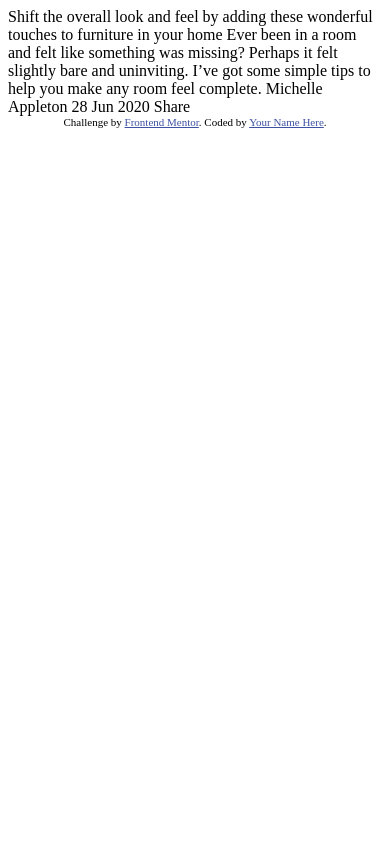
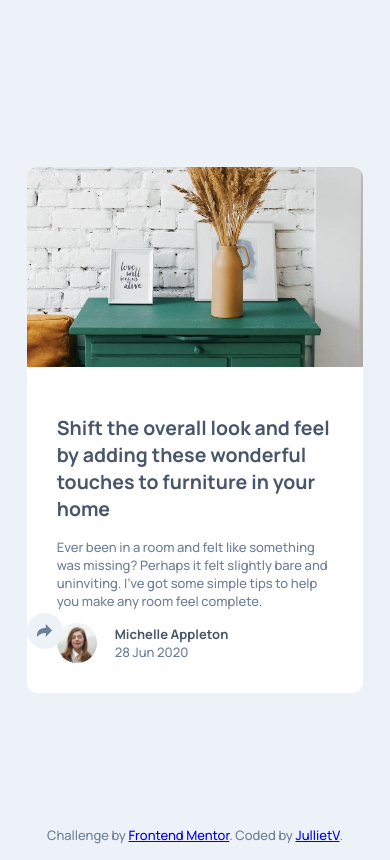
Before and after one commit to JullietV/article-preview-component, a plain HTML site: page index.html in a window 390 px wide. Drawn offline with Linux system fonts and the light colour scheme.

Commit message:
updating

```diff
--- a/index.html
+++ b/index.html
@@ -1,36 +1,72 @@
 <!DOCTYPE html>
 <html lang="en">
+
 <head>
   <meta charset="UTF-8">
-  <meta name="viewport" content="width=device-width, initial-scale=1.0"> <!-- displays site properly based on user's device -->
+  <meta name="viewport" content="width=device-width, initial-scale=1.0">
+  <!-- displays site properly based on user's device -->
 
   <link rel="icon" type="image/png" sizes="32x32" href="./images/favicon-32x32.png">
 
   <title>Frontend Mentor | Article preview component</title>
+  <link href="https://fonts.googleapis.com/css2?family=Manrope:wght@400;500;700&display=swap" rel="stylesheet" />
+  <link rel="stylesheet" href="./styles/dist/style.min.css" />
+</head>
 
-  <!-- Feel free to remove these styles or customise in your own stylesheet 👍 -->
-  <style>
-    .attribution { font-size: 11px; text-align: center; }
-    .attribution a { color: hsl(228, 45%, 44%); }
-  </style>
-</head>
 <body>
 
-  Shift the overall look and feel by adding these wonderful
-  touches to furniture in your home
+  <section class="wrapper">
+    <article class="article">
+      <div class="article-thumb" style="background-image: url(./images/drawers.jpg)">
+      </div>
+      <div class="article-body">
+        <div class="article-body-content">
+          <h2>Shift the overall look and feel by adding these wonderful
+            touches to furniture in your home</h2>
 
-  Ever been in a room and felt like something was missing? Perhaps
-  it felt slightly bare and uninviting. I’ve got some simple tips
-  to help you make any room feel complete.
+          <p>Ever been in a room and felt like something was missing? Perhaps
+            it felt slightly bare and uninviting. I’ve got some simple tips
+            to help you make any room feel complete.</p>
+        </div>
+        <div class="article-body-extra">
+          <div class="article-body-extra-author">
+            <div class="article-body-extra-author--avatar" style="background-image: url(./images/avatar-michelle.jpg);">
+            </div>
+            <div>
+              <strong>Michelle Appleton</strong>
+              <span>28 Jun 2020</span>
+            </div>
+          </div>
 
-  Michelle Appleton
-  28 Jun 2020
-
-  Share
+          <div class="article-body-extra-actions">
+            <div class="article-share-wrapper">
+              <a onclick="handleShareOptions()" class="article-share-btn">
+                <img src="./images/icon-share.svg" alt="Share">
+              </a>
+              <ul id="articleShareOptions" class="article-share-options">
+                <li class="title">Share</li>
+                <li><a href="#"><img src="./images/icon-facebook.svg" alt="Facebook"></a></li>
+                <li><a href="#"><img src="./images/icon-twitter.svg" alt="Twitter"></a></li>
+                <li><a href="#"><img src="./images/icon-pinterest.svg" alt="Pinterest"></a></li>
+              </ul>
+            </div>
+          </div>
+        </div>
+      </div>
+    </article>
+  </section>
 
   <div class="attribution">
     Challenge by <a href="https://www.frontendmentor.io?ref=challenge" target="_blank">Frontend Mentor</a>.
-    Coded by <a href="#">Your Name Here</a>.
+    Coded by <a href="https://instagram.com/jullietv">JullietV</a>.
   </div>
+
+  <script>
+    function handleShareOptions () {
+      const options = document.getElementById('articleShareOptions')
+      options.classList.toggle('is-active')
+    }
+  </script>
 </body>
+
 </html>
--- /dev/null
+++ b/styles/style.scss
@@ -0,0 +1,208 @@
+// Vars
+
+// Colors
+$very-dark-grayish-blue: hsl(217, 19%, 35%);
+$desaturated-dark-blue: hsl(214, 17%, 51%);
+$grayish-blue: hsl(212, 23%, 69%);
+$light-grayish-blue: hsl(210, 46%, 95%);
+
+// Typograph
+$font-size: 13px;
+$font-family: "Manrope", sans-serif;
+
+// Others
+$border-radius: 10px;
+
+body {
+    background-color: $light-grayish-blue;
+    font-family: $font-family;
+    font-size: $font-size;
+    color: $desaturated-dark-blue;
+    font-weight: 500;
+}
+
+.wrapper {
+    min-height: 100vh;
+    display: flex;
+    align-items: center;
+    justify-content: center;
+}
+
+.article {
+    width: 730px;
+    min-height: 280px;
+    background-color: #fff;
+    border-radius: $border-radius;
+    box-shadow: 6px 16px 70px $grayish-blue;
+    display: flex;
+    justify-content: space-between;
+
+    h2 {
+        color: $very-dark-grayish-blue;
+        font-weight: 700;
+    }
+
+    &-thumb {
+        width: 280px;
+        height: 280px;
+        background-size: cover;
+        border-radius: $border-radius 0 0 $border-radius;
+    }
+
+    &-body {
+        width: calc(100% - 280px);
+        padding: 30px;
+        box-sizing: content-box;
+
+        &-extra {
+            display: flex;
+            align-items: center;
+            justify-content: space-between;
+
+            &-author {
+                display: flex;
+                align-items: center;
+                &--avatar {
+                    width: 40px;
+                    height: 40px;
+                    border-radius: 50%;
+                    background-size: cover;
+                    display: inline-block;
+                    margin-right: 18px;
+                }
+
+                strong {
+                    display: block;
+                    color: $very-dark-grayish-blue;
+                }
+            }
+
+            &-actions {
+                a {
+                    width: 36px;
+                    height: 36px;
+                    display: flex;
+                    align-items: center;
+                    justify-content: center;
+                    background-color: $light-grayish-blue;
+                    border-radius: 50%;
+                    transition: 0.25s all ease;
+
+                    &:hover {
+                        background-color: $grayish-blue;
+                    }
+                }
+            }
+        }
+    }
+
+    &-share {
+        &-wrapper {
+            position: relative;
+        }
+
+        &-btn {
+        }
+
+        &-options {
+            position: absolute;
+            bottom: calc(100% + 10px);
+            left: calc(50% - 152px);
+            list-style: none;
+            display: none;
+            align-items: center;
+            padding: 20px 35px;
+            background-color: $very-dark-grayish-blue;
+            color: $light-grayish-blue;
+            border-radius: $border-radius;
+
+            &.is-active {
+                display: flex;
+            }
+
+            &:after {
+                content: "";
+                width: 20px;
+                height: 20px;
+                background-color: $very-dark-grayish-blue;
+                position: absolute;
+                bottom: -10px;
+                left: calc(50% - 10px);
+                transform: rotate(45deg);
+            }
+
+            li {
+                margin-right: 20px;
+                vertical-align: middle;
+
+                a {
+                    background-color: transparent;
+                }
+
+                &:last-child {
+                    margin-right: 0;
+                }
+
+                &.title {
+                    text-transform: uppercase;
+                    letter-spacing: 5px;
+                }
+            }
+        }
+    }
+}
+
+.attribution {
+    position: absolute;
+    bottom: 0;
+    left: 0;
+    right: 0;
+    text-align: center;
+}
+
+@media screen and (max-width: 600px) {
+    .article {
+        flex-direction: column;
+        max-width: 90%;
+        box-shadow: none;
+
+        &-thumb {
+            border-radius: $border-radius $border-radius 0 0;
+            width: 100%;
+            height: 200px;
+        }
+
+        &-body {
+            width: auto;
+            position: relative;
+
+            &-extra {
+                &-actions {
+                    position: absolute;
+                    left: 0;
+                    width: 100%;
+                }
+            }
+        }
+
+        &-share {
+            &-wrapper {
+                bottom: 0;
+                left: 0;
+                width: 100%;
+                height: 60px;
+            }
+
+            &-btn {
+                position: relative;
+                z-index: 10;
+            }
+
+            &-options {
+                z-index: 5;
+                left: 0;
+                top: 0;
+            }
+        }
+    }
+}
```
Also changed, not shown: styles/dist/style.css (added), styles/dist/style.min.css (added).
